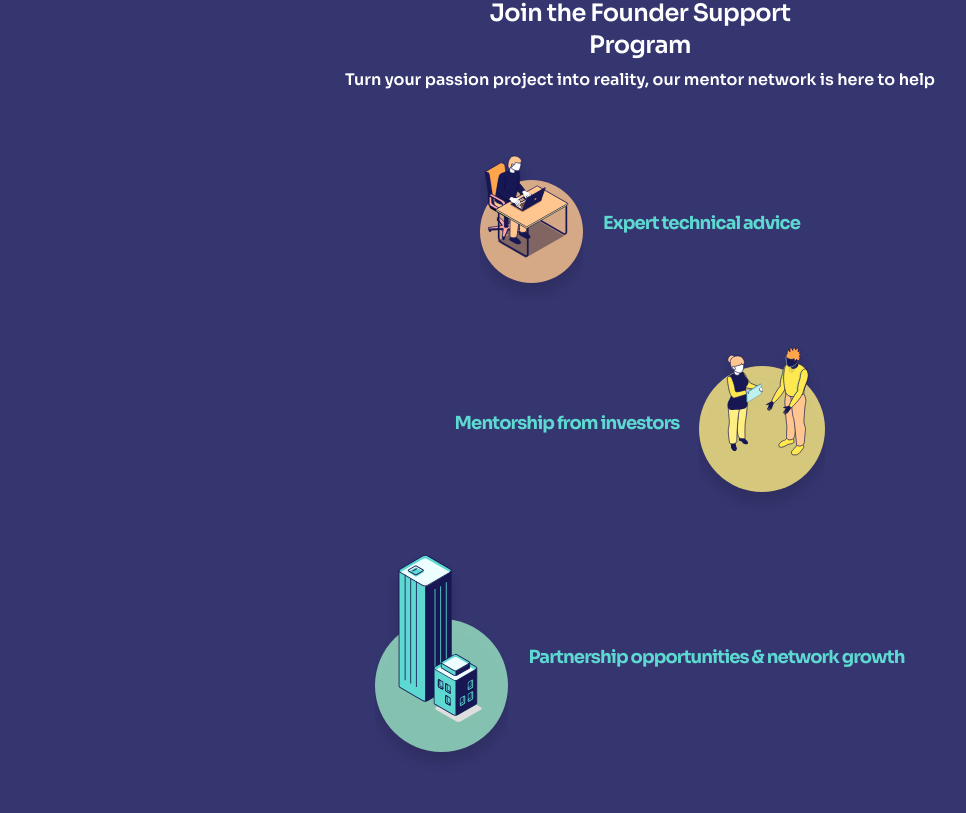
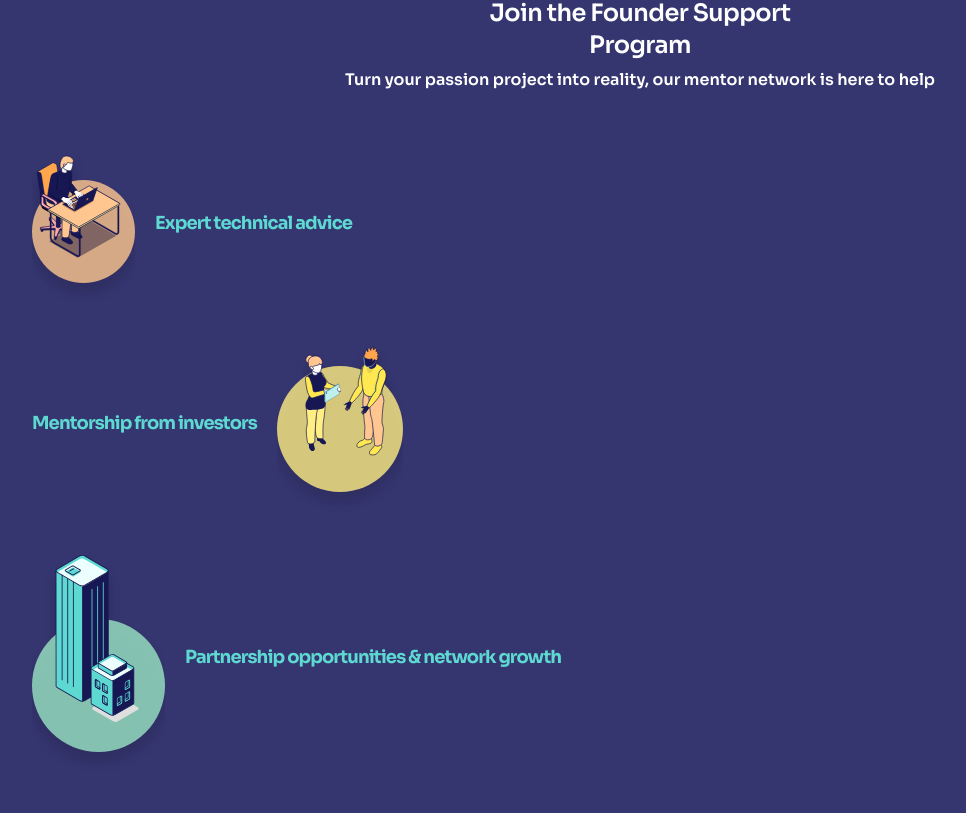
Before and after one commit to koii-network/homepage, a Next.js app: page /founders in a window 1280 px wide. Shown: the part 5187-6000 px from the top of the page, without its empty margins (0-966 px from the left). Built offline with nearby package versions, Linux system fonts and the light colour scheme.

Commit message:
fix: images size

```diff
--- a/components/founders/program-benefits/benefit.tsx
+++ b/components/founders/program-benefits/benefit.tsx
@@ -6,17 +6,23 @@ interface BenefitProps {
   image: StaticImageData;
   text: string;
   side: "left" | "right";
+  lastIndex: boolean;
 }
 
-export const Benefit = ({ image, text, side }: BenefitProps) => {
+export const Benefit = ({ image, text, side, lastIndex }: BenefitProps) => {
   const { ref, inView } = useInView({
     threshold: 0.7,
     delay: 200,
   });
 
-  const benefitClasses = `w-full flex items-center justify-center gap-5 mb-4 flex-shrink-0 ${
+  const benefitClasses = ` flex gap-5 mb-4 items-center flex-shrink-0 ${
     side === "left" ? "flex-row text-right" : "flex-row-reverse"
-  }`;
+  }
+  ${lastIndex && side === "left" ? "-ml-10 sm:m-0" : ""}
+   ${lastIndex && side === "right" ? "-mr-24 sm:m-0" : ""}`;
+
+  const imageContainer = `${styles.container} flex-shrink-0`;
+
   const imageClasses = `transition-all ease-in-out duration-300 ${
     inView ? "drop-shadow-3xl" : ""
   }`;
@@ -24,9 +30,10 @@ export const Benefit = ({ image, text, side }: BenefitProps) => {
   const textClasses = `font-sans transition-all text-lg leading-6 tracking-tighter ease-in-out duration-200 ${
     inView ? "text-mint font-bold" : "text-white"
   } ${side === "left" ? "text-left" : "text-right"}`;
+
   return (
     <div className={benefitClasses}>
-      <div ref={ref} className={`${styles.container} flex-shrink-0`}>
+      <div ref={ref} className={imageContainer}>
         <Image alt="Content Apps" className={imageClasses} src={image} />
       </div>
       <div className={textClasses}>{text}</div>
--- a/components/founders/program-benefits/index.tsx
+++ b/components/founders/program-benefits/index.tsx
@@ -5,7 +5,7 @@ import { Benefit } from "./benefit";
 export const ProgramBenefits = () => {
   return (
     <div className="flex flex-col relative justify-center w-full">
-      <div className="px-8 w-full flex-col pb-16 flex justify-center align-center z-[40]">
+      <div className="!px-8 w-full flex-col pb-16 flex justify-center align-center z-[40]">
         <div className="flex justify-center align-center -mt-44">
           <div className="relative h-64 w-[278px]">
             <Image
@@ -23,7 +23,7 @@ export const ProgramBenefits = () => {
           Turn your passion project into reality, our mentor network is here to
           help
         </p>
-        <div>
+        <div className="w-full flex  flex-col flex-start justify-start items-start">
           {programBenefits.map(({ image, text }, index) => {
             return (
               <Benefit
@@ -31,6 +31,7 @@ export const ProgramBenefits = () => {
                 image={image}
                 text={text}
                 side={index % 2 ? "right" : "left"}
+                lastIndex={index >= programBenefits.length - 2}
               />
             );
           })}
```
